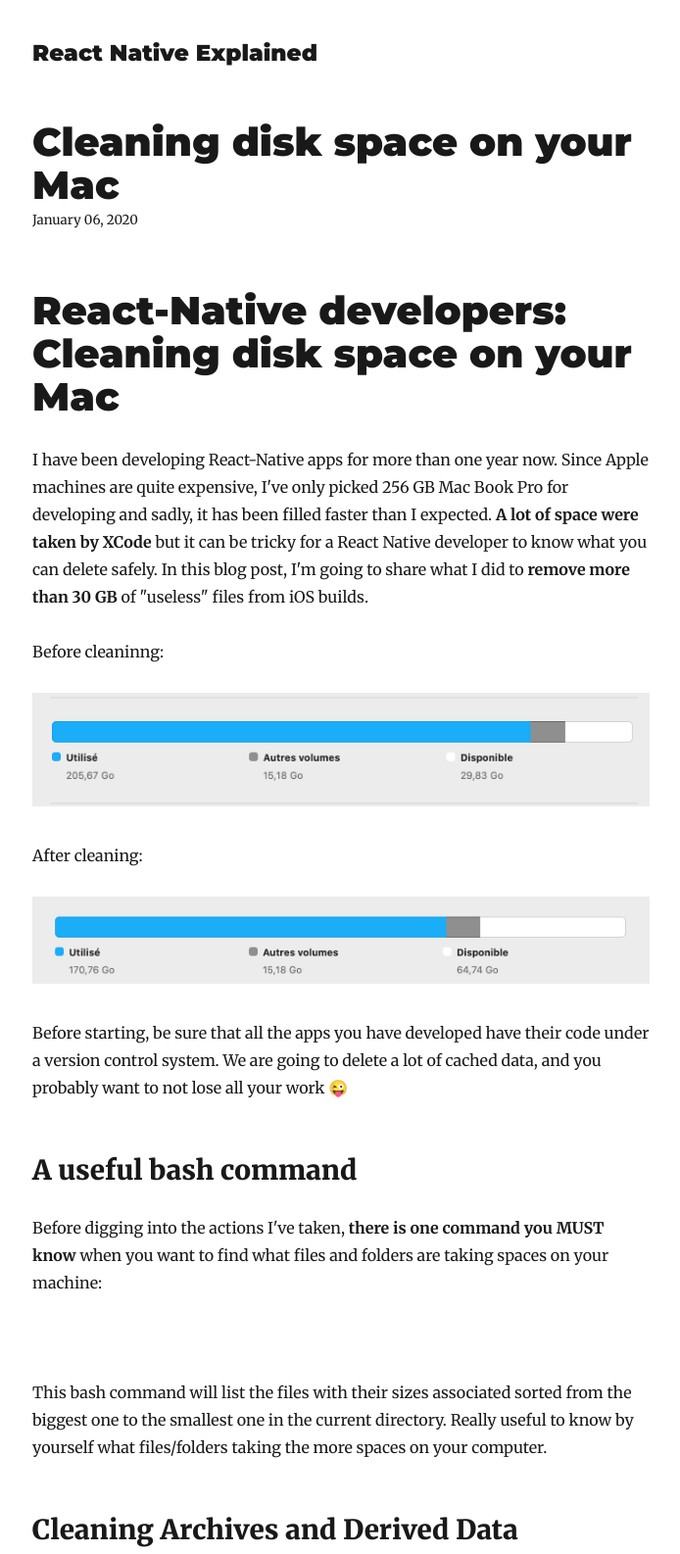
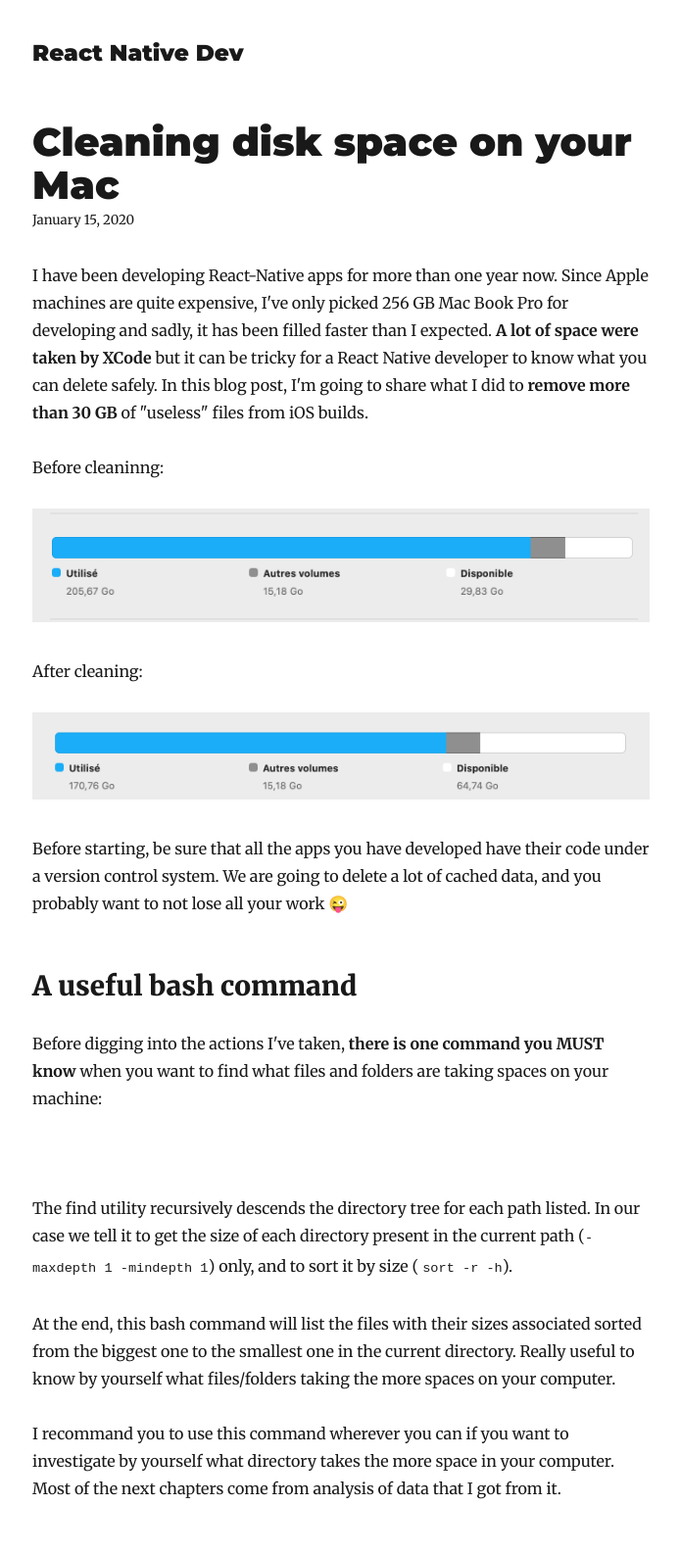
Before and after one commit to PierreCapo/personal-blog, a Gatsby site: page /cleaning-disk-space/ in a window 1280 px wide. Shown: the top 1586 px of the page at 98% size, without its empty margins (292-986 px from the left). Built offline with nearby package versions, Linux system fonts and the light colour scheme; Gatsby itself is replaced by a stand-in of ours; some packages are replaced by stand-ins of ours; code samples lack their colours.

Commit message:
update: disk-space

````diff
--- a/content/blog/cleaning-disk-space/index.md
+++ b/content/blog/cleaning-disk-space/index.md
@@ -1,10 +1,8 @@
 ---
 title: Cleaning disk space on your Mac
-date: "2020-01-06T23:46:37.121Z"
+date: "2020-01-15T23:46:37.121Z"
 description: "Deleting safely space from iOS builds when you don't master XCode well"
 ---
-
-# React-Native developers: Cleaning disk space on your Mac
 
 I have been developing React-Native apps for more than one year now. Since Apple machines are quite expensive, I've only picked 256 GB Mac Book Pro for developing and sadly, it has been filled faster than I expected. **A lot of space were taken by XCode** but it can be tricky for a React Native developer to know what you can delete safely. In this blog post, I'm going to share what I did to **remove more than 30 GB** of "useless" files from iOS builds.
 
@@ -26,7 +24,11 @@ Before digging into the actions I've taken, **there is one command you MUST know
 $ find . -maxdepth 1 -mindepth 1 -type d -exec du -hs {} + | sort -r -h
 ```
 
-This bash command will list the files with their sizes associated sorted from the biggest one to the smallest one in the current directory. Really useful to know by yourself what files/folders taking the more spaces on your computer.
+The find utility recursively descends the directory tree for each path listed. In our case we tell it to get the size of each directory present in the current path (`-maxdepth 1 -mindepth 1`)  only, and to sort it by size ( `sort -r -h`).
+
+At the end, this bash command will list the files with their sizes associated sorted from the biggest one to the smallest one in the current directory. Really useful to know by yourself what files/folders taking the more spaces on your computer.
+
+I recommand you to use this command wherever you can if you want to investigate by yourself what directory takes the more space in your computer. Most of the next chapters come from analysis of data that I got from it.
 
 ## Cleaning Archives and Derived Data
 
@@ -39,7 +41,7 @@ npm install -g rn-game-over
 rn-game-over -o
 ```
 
-It will basically clean your derived data and Archives that have been stored during the iOS builds.
+It will basically clean your derived data and Archives that have been stored during the iOS builds. As for myself, this allowed me to free a couple of Gigabytes from my disk.
 
 ## Deleting unused simulators
 
@@ -69,7 +71,7 @@ $ rm -rf *
 
 ## Deleting outdated versions of iOS
 
-Now that you have cleaned up your simulator, we can also remove from XCode iOS versions that you don't use anymore (it can be still downloaded again if you need them in a potential future).
+Now that you have cleaned up your simulator, we can also remove from XCode, versions of iOS that you won't use anymore because they are not used by your users. They can be still downloaded again if needed.
 
 ```Bash
 $ cd ~/Library/Developer/Xcode/iOS DeviceSupport
@@ -81,7 +83,7 @@ There, you can delete iOS versions that you consider you won't be using much. Ve
 $ rm -rf <ios_version_folder>
 ```
 
-Personally this is for instance what I had (and I kept only iOS 10.3.3 and iOS 13.2.3 in order to save as much disk space as possible):
+To give you an example, I had personally had those many versions. And I only kept iOS 10.3.3 and iOS 13.2.3 in order to save as much disk space as possible:
 
 ![iOS versions](./ios_version_list.png)
 
--- a/gatsby-config.js
+++ b/gatsby-config.js
@@ -1,6 +1,6 @@
 module.exports = {
   siteMetadata: {
-    title: `React Native Explained`,
+    title: `React Native Dev`,
     author: `Pierre Caporossi`,
     description: `Personal blog by Pierre Caporossi`,
     siteUrl: `http://caporossi.io`,
@@ -57,8 +57,8 @@ module.exports = {
     {
       resolve: `gatsby-plugin-manifest`,
       options: {
-        name: `React Native Explained`,
-        short_name: `React Native Explained`,
+        name: `React Native Dev`,
+        short_name: `React Native Dev`,
         start_url: `/`,
         background_color: `#ffffff`,
         theme_color: `#663399`,
````
